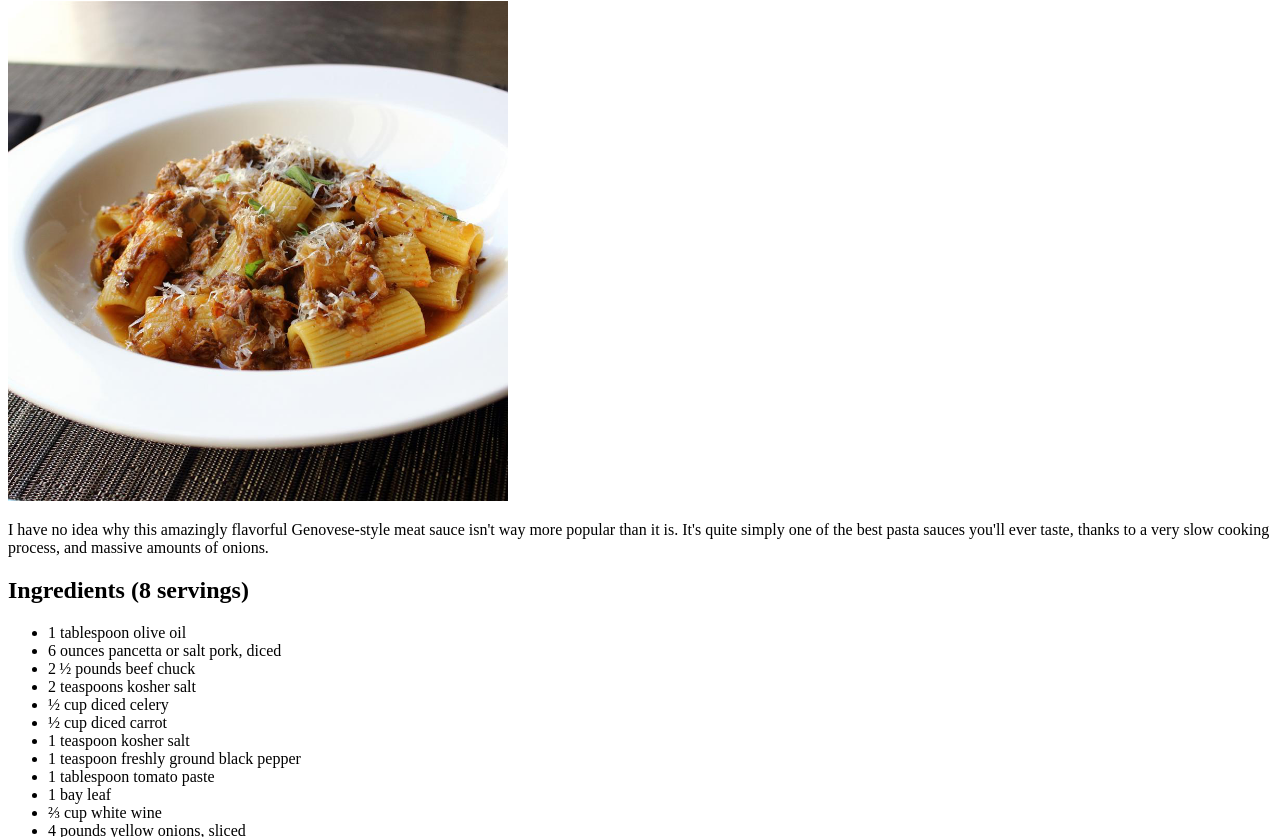
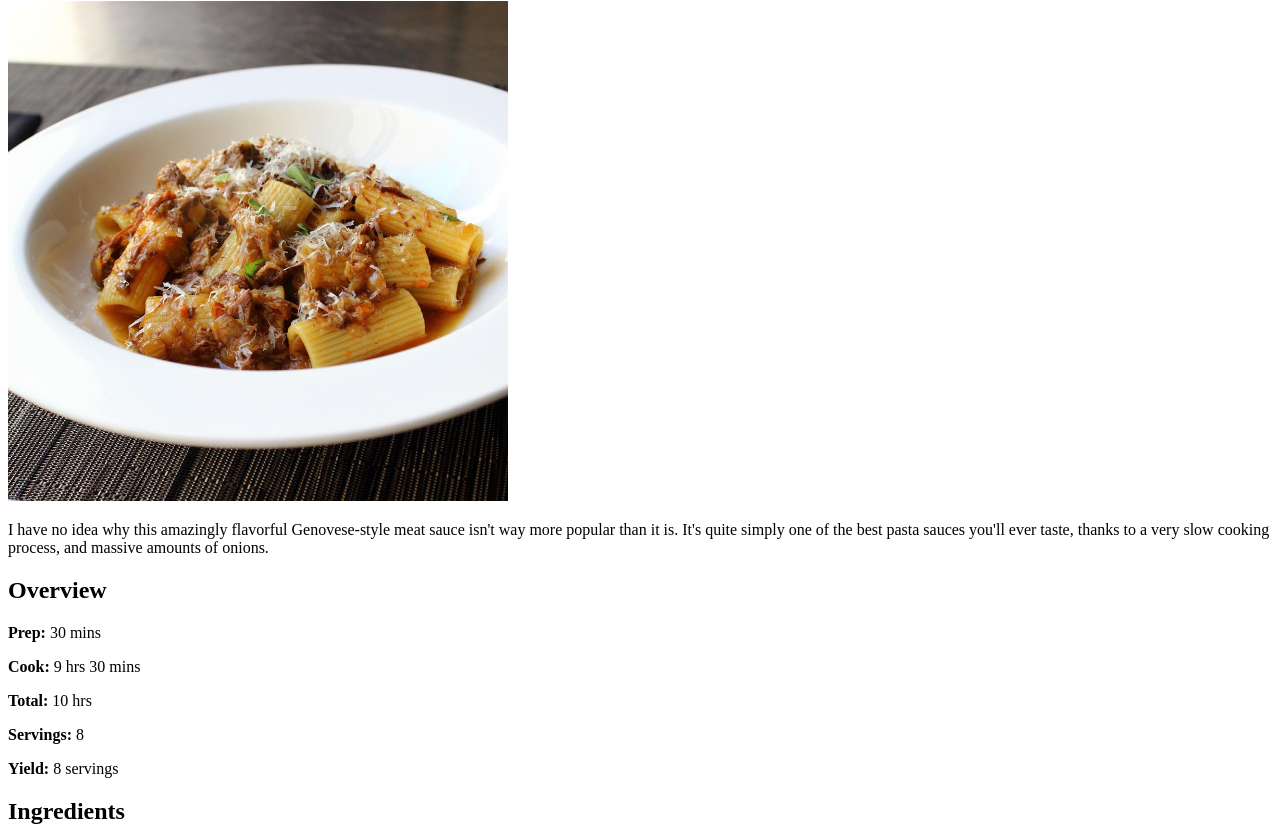
Before and after one commit to FJJJ17/odin-recipes, a plain HTML site: page recipes/rigatonipasta.html in a window 1280 px wide. Shown: the part 79-916 px from the top of the page. Drawn offline with Linux system fonts and the light colour scheme.

Commit message:
Add overview description in recipes

```diff
--- a/recipes/rigatonipasta.html
+++ b/recipes/rigatonipasta.html
@@ -14,8 +14,14 @@
         quite simply one of the best pasta sauces you'll ever taste, thanks to a very slow cooking process, and massive
         amounts of onions.
     </p>
+    <h2>Overview</h2>
+    <p><strong>Prep: </strong> 30 mins</p>
+    <p><strong>Cook: </strong> 9 hrs 30 mins</p>
+    <p><strong>Total: </strong> 10 hrs</p>
+    <p><strong>Servings: </strong> 8</p>
+    <p><strong>Yield: </strong> 8 servings</p>
     <h2>
-        Ingredients (8 servings)
+        Ingredients
     </h2>
     <p>
     <ul>
```
Also changed, not shown: recipes/chickenthighs.html (+6 -0 lines).
